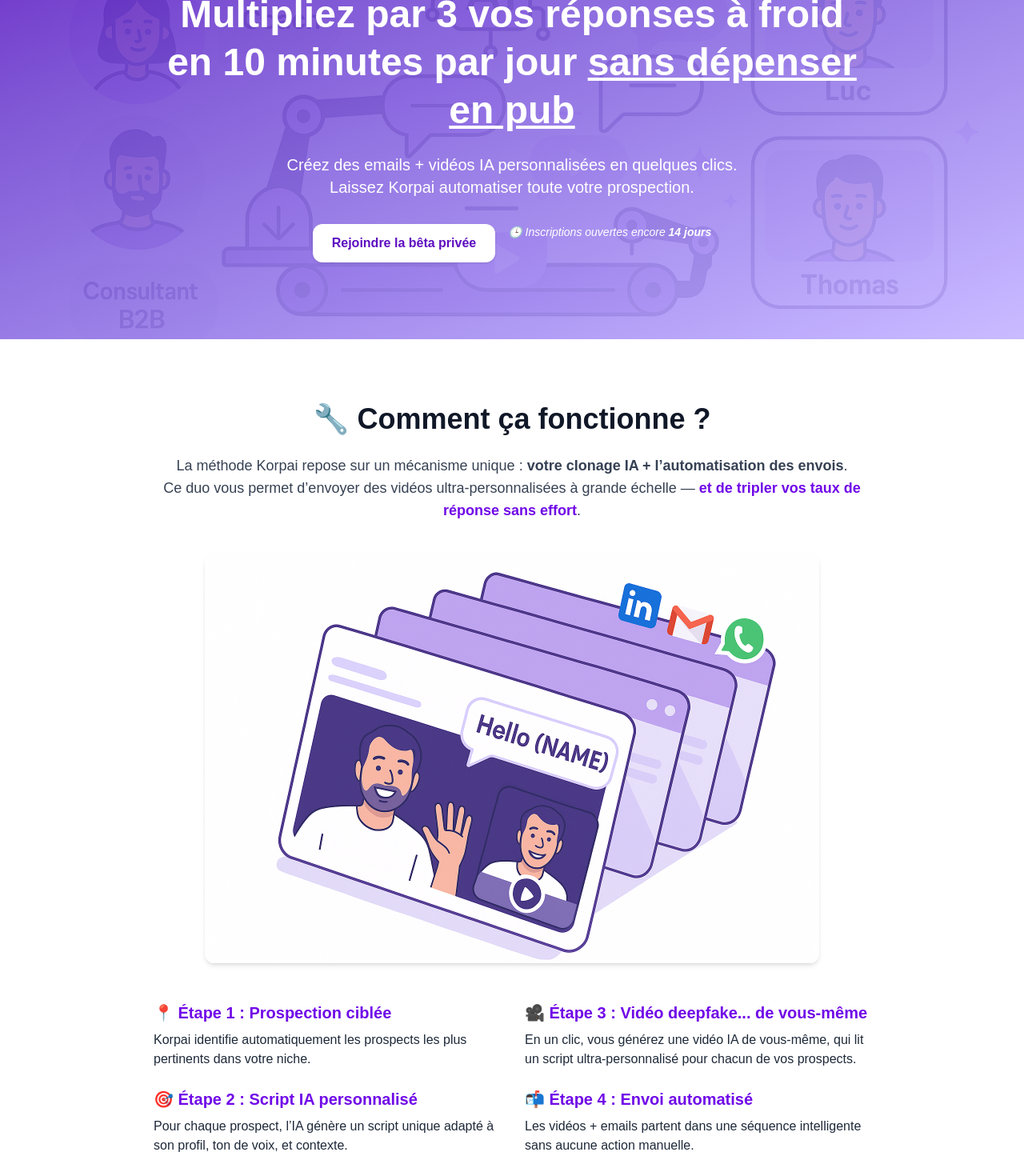
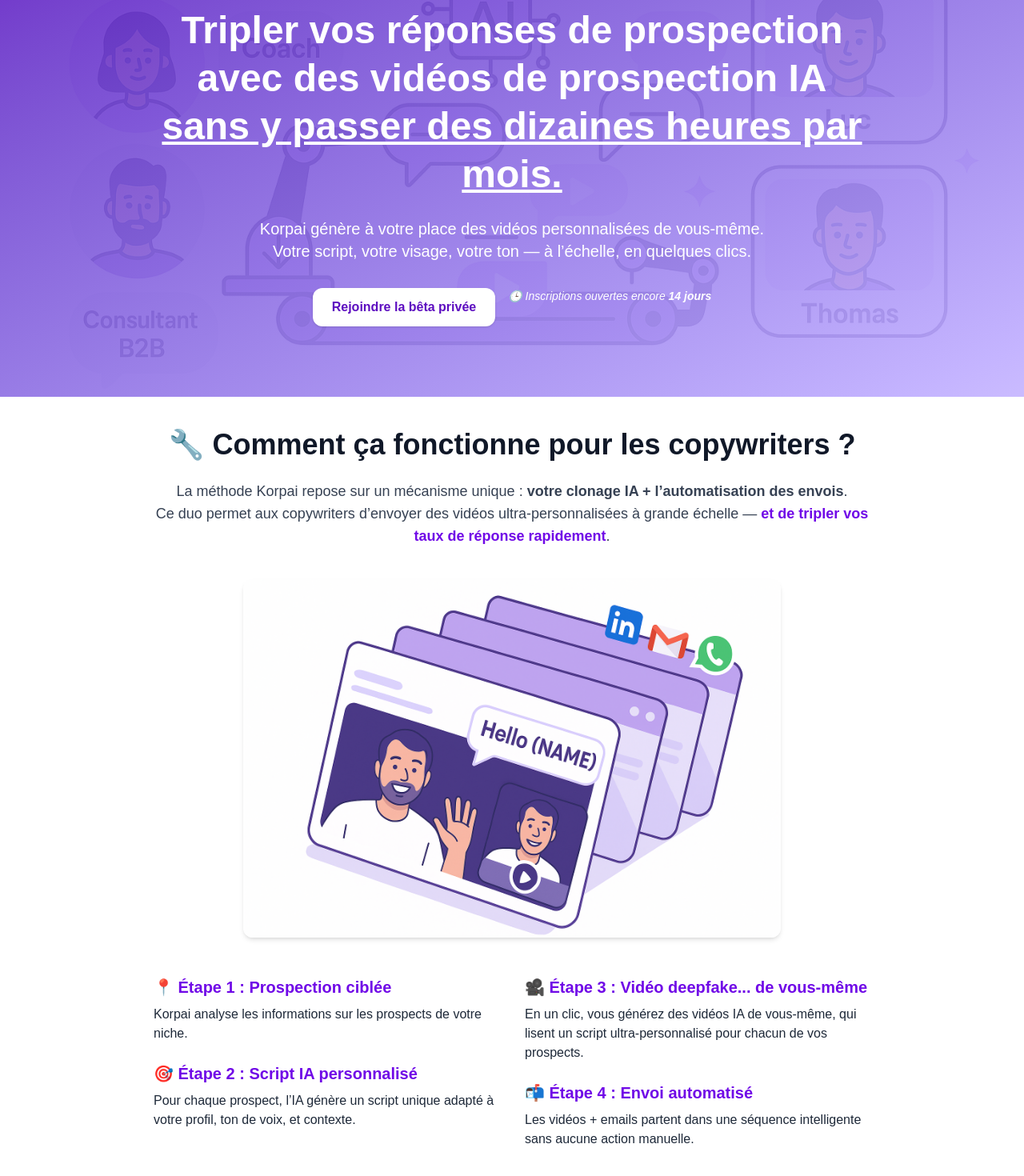
Before and after one commit to oumar-abakar/korpai, a Next.js app: page / in a window 1280 px wide. Shown: the part 160-1630 px from the top of the page at 80% size. Built offline with nearby package versions, Linux system fonts and the light colour scheme.

Commit message:
General to copywriting niche

```diff
--- a/src/components/BetaCTA.tsx
+++ b/src/components/BetaCTA.tsx
@@ -1,6 +1,6 @@
 export default function BetaCTA() {
   return (
-    <section id="cta" className="bg-violet-700 text-white py-20 px-6 text-center">
+    <section id="cta" className="bg-violet-700 text-white py-35 px-6 text-center">
       <div className="max-w-3xl mx-auto">
         <h2 className="text-3xl md:text-4xl font-bold mb-6">
           🎉 Vous pouvez encore rejoindre la bêta privée pendant 14 jours
@@ -11,7 +11,7 @@
         </p>
         <a
           href="/rejoindre"
-          className="bg-white text-violet-800 px-6 py-3 rounded-xl font-semibold shadow hover:bg-gray-100 transition"
+          className="bg-white text-violet-800 px-10 py-6 rounded-xl font-semibold shadow hover:bg-gray-100 transition"
         >
           Rejoindre la bêta maintenant
         </a>
--- a/src/components/EmailExample.tsx
+++ b/src/components/EmailExample.tsx
@@ -10,16 +10,17 @@
 
 Bonjour [Prénom],
 
-J’ai vu votre dernière [publication ou projet spécifique],
-et ça m’a inspiré 3 idées pour booster vos résultats.
+J’ai vu votre dernière [publication récente sur un sujet spécifique] + [compliment],
 
-🎥 J’ai fait une vidéo pour vous en 60 secondes : [Lien vers la vidéo IA]
+Je me permets de vous contacter car j'ai visité votre [page de vente] et ça m’a inspiré 2 idées d'amélioration pour booster vos ventes.
+
+🎥 J’ai fait une petite vidéo d'une minute pour vous expliquer mes pistes : [Lien vers la vidéo IA]
 
 J’espère que ça vous sera utile,
 
 [Votre prénom]
 
-PS : Si ça vous intéresse d’en parler, je suis dispo.`}
+PS : Si ça vous intéresse que je vous aide à rédiger [vos pages de vente/fiches produits], je suis disponible pour un appel !`}
         </div>
         <div className="mt-8">
           <a
--- a/src/components/Features.tsx
+++ b/src/components/Features.tsx
@@ -18,7 +18,7 @@
             </h3>
             <p className="text-gray-700">
               Générez une vidéo IA de vous-même en 1 clic, avec un script entièrement
-              personnalisé pour chaque prospect. Votre visage, vos mots — mais sans tournage.
+              personnalisé pour chaque prospect. Votre visage, vos mots — mais sans tournage répétitif.
             </p>
           </div>
 
@@ -28,7 +28,7 @@
               ⚙️ Campagne IA automatisée
             </h3>
             <p className="text-gray-700">
-              En quelques minutes, Korpai construit une séquence intelligente : email initial,
+              En quelques jours, Korpai construit une séquence intelligente : emails,
               relances, timing… Tout est généré et envoyé automatiquement, sans CRM ni copier-coller.
             </p>
           </div>
--- a/src/components/Footer.tsx
+++ b/src/components/Footer.tsx
@@ -1,6 +1,6 @@
 export default function Footer() {
   return (
-    <footer className="bg-gray-100 py-8 text-center text-sm text-gray-600 mt-16">
+    <footer className="bg-gray-100 py-8 text-center text-sm text-gray-600">
       <div className="max-w-4xl mx-auto px-4">
         <p>&copy; {new Date().getFullYear()} Korpai. Tous droits réservés.</p>
         <div className="mt-2 flex justify-center gap-4">
--- a/src/components/Hero.tsx
+++ b/src/components/Hero.tsx
@@ -1,6 +1,6 @@
 export default function Hero() {
   return (
-    <section className="relative text-white py-20 px-6 text-center overflow-hidden">
+    <section className="relative text-white py-13 px-6 text-center overflow-hidden">
 
       {/* Background image with fixed parallax effect */}
       <div
@@ -11,14 +11,14 @@
       </div>
 
       {/* Content */}
-      <div className="relative z-20 max-w-4xl mx-auto">
+      <div className="relative z-20 max-w-4xl mx-auto mt-12 mb-9">
         <h1 className="text-4xl md:text-5xl font-bold leading-tight mb-6">
-          Multipliez par 3 vos réponses à froid<br />
-          en 10 minutes par jour <span className="underline">sans dépenser en pub</span>
+          Tripler vos réponses de prospection<br />
+          avec des vidéos de prospection IA <span className="underline">sans y passer des dizaines heures par mois.</span>
         </h1>
         <p className="text-lg md:text-xl mb-8">
-          Créez des emails + vidéos IA personnalisées en quelques clics.<br />
-          Laissez Korpai automatiser toute votre prospection.
+          Korpai génère à votre place des vidéos personnalisées de vous-même.<br />
+          Votre script, votre visage, votre ton — à l’échelle, en quelques clics.
         </p>
         <div className="flex flex-col sm:flex-row justify-center gap-4 mb-4">
           <a
--- a/src/components/Mechanism.tsx
+++ b/src/components/Mechanism.tsx
@@ -2,23 +2,23 @@
 
 export default function Mechanism() {
   return (
-    <section id="mecanisme" className="bg-white py-20 px-6">
+    <section id="mecanisme" className="bg-white py-10 px-6">
       <div className="max-w-4xl mx-auto text-center">
         <h2 className="text-3xl md:text-4xl font-bold text-gray-900 mb-6">
-          🔧 Comment ça fonctionne ?
+          🔧 Comment ça fonctionne pour les copywriters ?
         </h2>
         <p className="text-lg text-gray-700 mb-10">
           La méthode Korpai repose sur un mécanisme unique : <strong>votre clonage IA + l’automatisation des envois</strong>.<br />
-          Ce duo vous permet d’envoyer des vidéos ultra-personnalisées à grande échelle — <span className="text-violet-700 font-semibold">et de tripler vos taux de réponse sans effort</span>.
+          Ce duo permet aux copywriters d’envoyer des vidéos ultra-personnalisées à grande échelle — <span className="text-violet-700 font-semibold">et de tripler vos taux de réponse rapidement</span>.
         </p>
         {/* Image illustrative */}
         <div className="mb-12">
           <Image
             src="/looms.png"
             alt="Illustration du mécanisme de prospection IA"
-            width={400}
-            height={400}
-            className="w-full max-w-3xl mx-auto rounded-xl shadow-md"
+            width={600}
+            height={600}
+            className="w-full max-w-2xl mx-auto rounded-xl shadow-md"
           />
         </div>
 
@@ -27,17 +27,17 @@
           <div>
             <h3 className="text-xl font-semibold text-violet-700 mb-2">📍 Étape 1 : Prospection ciblée</h3>
             <p>
-              Korpai identifie automatiquement les prospects les plus pertinents dans votre niche.
+              Korpai analyse les informations sur les prospects de votre niche.
             </p>
             <h3 className="text-xl font-semibold text-violet-700 mt-6 mb-2">🎯 Étape 2 : Script IA personnalisé</h3>
             <p>
-              Pour chaque prospect, l’IA génère un script unique adapté à son profil, ton de voix, et contexte.
+              Pour chaque prospect, l’IA génère un script unique adapté à votre profil, ton de voix, et contexte.
             </p>
           </div>
           <div>
             <h3 className="text-xl font-semibold text-violet-700 mb-2">🎥 Étape 3 : Vidéo deepfake... de vous-même</h3>
             <p>
-              En un clic, vous générez une vidéo IA de vous-même, qui lit un script ultra-personnalisé pour chacun de vos prospects.
+              En un clic, vous générez des vidéos IA de vous-même, qui lisent un script ultra-personnalisé pour chacun de vos prospects.
             </p>
             <h3 className="text-xl font-semibold text-violet-700 mt-6 mb-2">📬 Étape 4 : Envoi automatisé</h3>
             <p>
--- a/src/components/SoloCorpTeam.tsx
+++ b/src/components/SoloCorpTeam.tsx
@@ -1,10 +1,9 @@
 import Link from "next/link";
-import Image from "next/image";
 
 export default function SoloCorpTeam() {
   return (
     <section className="bg-gray-50 py-20 px-6 border-t border-gray-200">
-      <div className="max-w-6xl mx-auto grid md:grid-cols-2 gap-12 items-center">
+      <div className="max-w-6xl mx-auto gap-12 text-center items-center">
 
         {/* Texte */}
         <div>
@@ -34,35 +33,6 @@
             Voir la vision complète →
           </Link>
         </div>
-
-        {/* Visuel type trombinoscope */}
-        <div className="grid grid-cols-1 sm:grid-cols-2 md:grid-cols-3 gap-4 text-center text-sm text-gray-700">
-          {[
-            { src: "/profil-ai.png", alt: "Moi", label: "Moi, Abakar" },
-            { src: "/agent-ia1.png", alt: "Agent IA 1", label: "Agent IA 1" },
-            { src: "/agent-ia2.png", alt: "Agent IA 2", label: "Agent IA 2" },
-            { src: "/clone-ia1.png", alt: "Clone IA 1", label: "Clone IA 1" },
-            { src: "/clone-ia1.png", alt: "Clone IA 2", label: "Clone IA 2" },
-            { src: "/clone-ia1.png", alt: "Clone IA 3", label: "Clone IA 3" },
-          ].map((item, i) => (
-            <div key={i} className="bg-white rounded-xl shadow p-4">
-              <div className="w-36 h-36 mx-auto mb-2 relative">
-                <Image
-                  src={item.src}
-                  alt={item.alt}
-                  fill
-                  className="rounded-full object-cover"
-                />
-              </div>
-              <div className="font-semibold">{item.label}</div>
-            </div>
-          ))}
-
-          <div className="bg-white rounded-xl shadow p-4 flex flex-col items-center justify-center">
-            <span className="text-gray-400 text-xl mb-1">…</span>
-            <span className="font-semibold text-gray-500">Et une infinité</span>
-          </div>
-        </div>
       </div>
     </section>
   );
--- a/src/components/Testimonials.tsx
+++ b/src/components/Testimonials.tsx
@@ -29,7 +29,7 @@
           </div>
           <div className="bg-white p-6 rounded-xl shadow">
             <p className="text-gray-800 italic mb-4">
-              “Je gère une agence à 1 seule personne. Avec Korpai, mes clients croient que j’ai une équipe. Les vidéos font tout le travail. J’ai converti 4 leads en 10 jours sans effort.”
+              “Je gère une agence à 1 seule personne. Mes clients croient que j’ai une équipe. Les vidéos font tout le travail. J’ai converti 4 leads en 10 jours facilement.”
             </p>
             <p className="text-sm font-semibold text-violet-700">— Maxime, agence solo</p>
           </div>
```
